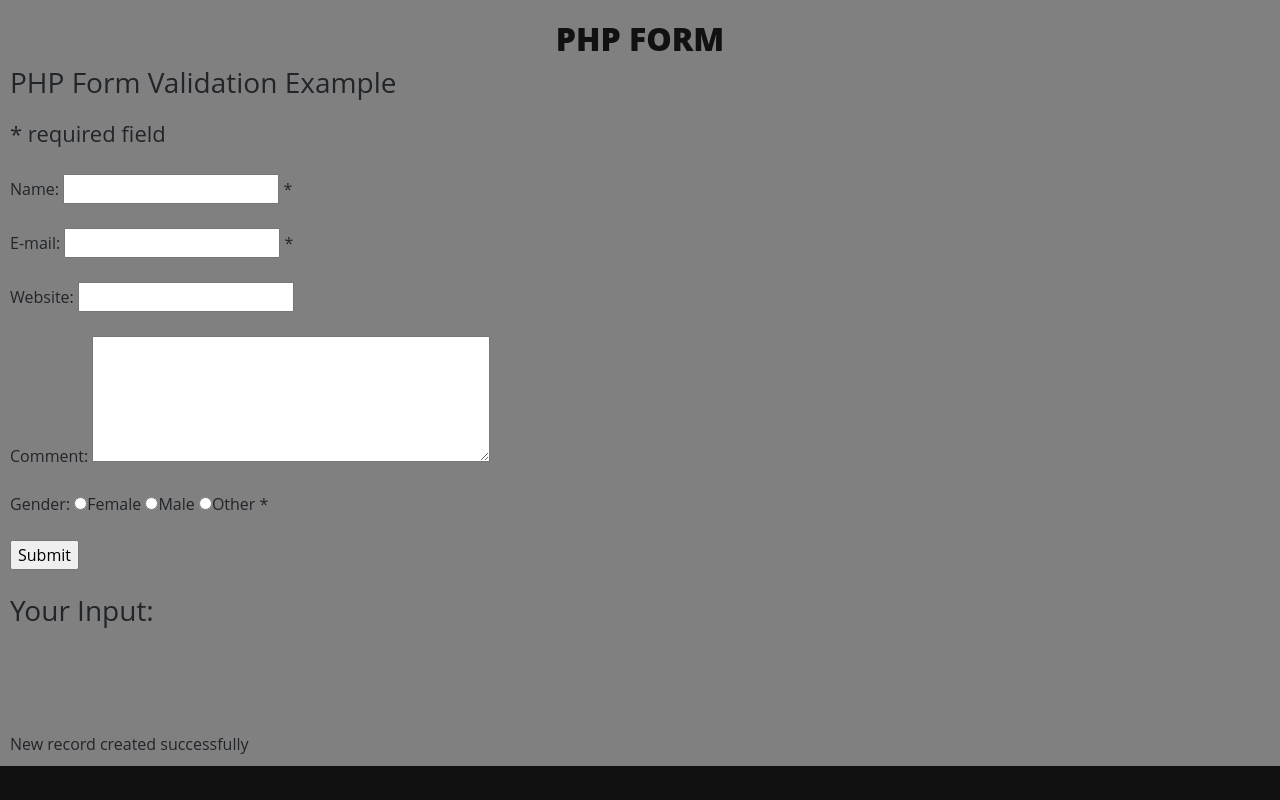
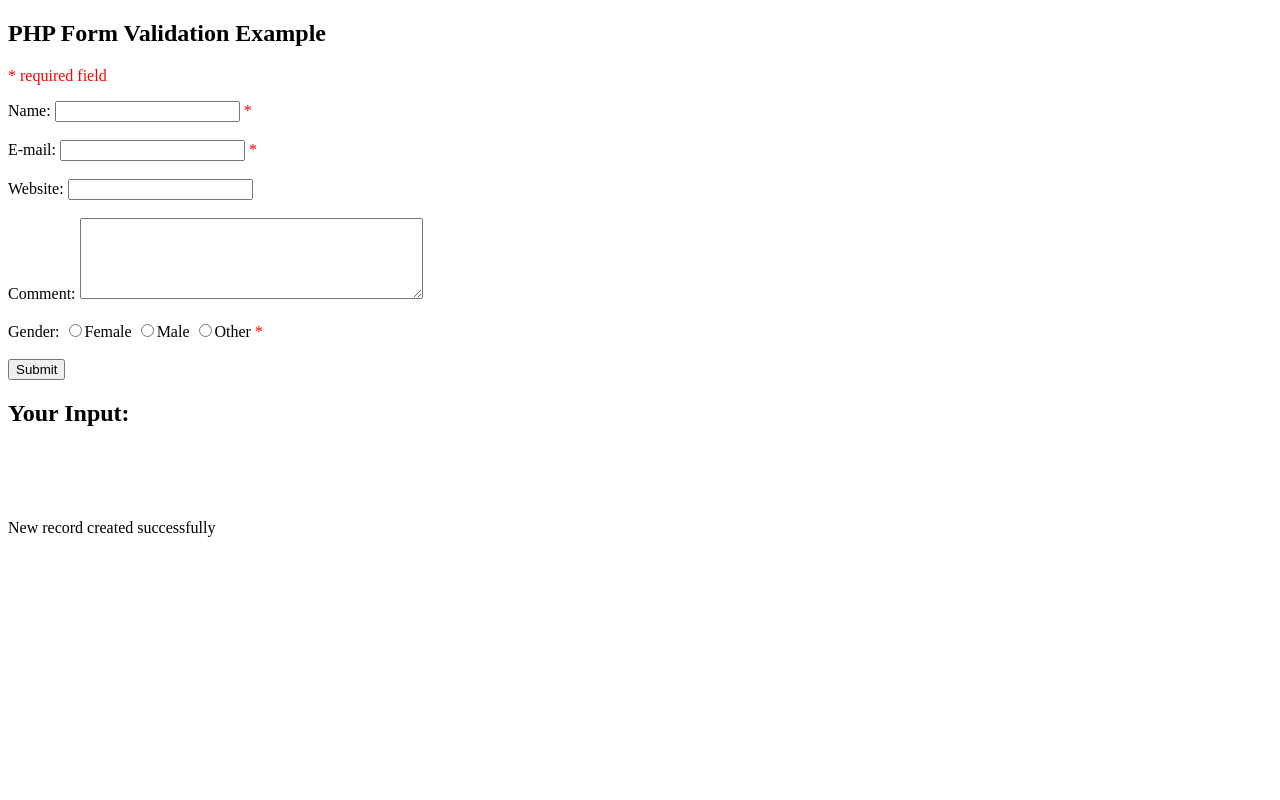
Before and after one commit to rvcarcueva2/lab2, a PHP site: page /form.php in a window 1280 px wide. Run offline with PHP 8.4, Linux system fonts and the light colour scheme.

Commit message:
php form updated

```diff
--- a/week8/form.php
+++ b/week8/form.php
@@ -1,19 +1,12 @@
-<!DOCTYPE html>
-<html lang="en">
+<!DOCTYPE HTML>
+<html>
 <head>
-  <title>Cel - UI / Ux Desinger</title>
-  <link rel="icon" href="favicon.ico" type="image/x-icon">
-  <meta charset="utf-8">
-  <meta name="viewport" content="width=device-width, initial-scale=1">
-  <link href="https://cdn.jsdelivr.net/npm/bootstrap@5.3.2/dist/css/bootstrap.min.css" rel="stylesheet">
-  <script src="https://cdn.jsdelivr.net/npm/bootstrap@5.3.2/dist/js/bootstrap.bundle.min.js"></script>
-  <link rel="stylesheet" href="main.css">
+<style>
+.error {color: #FF0000;}
+</style>
 </head>
+<body>
 
-
-
-<div style="background: gray; padding: 10px;">
-<h2 style="margin-top: 10px; color: #111;">PHP Form</h2>
 <?php
 // define variables and set to empty values
 $nameErr = $emailErr = $genderErr = $websiteErr = "";
@@ -71,7 +64,7 @@ function test_input($data) {
 }
 ?>
 
-<h3>PHP Form Validation Example</h3>
+<h2>PHP Form Validation Example</h2>
 <p><span class="error">* required field</span></p>
 <form method="post" action="<?php echo htmlspecialchars($_SERVER["PHP_SELF"]);?>">
   Name: <input type="text" name="name" value="<?php echo $name;?>">
@@ -86,17 +79,16 @@ function test_input($data) {
   Comment: <textarea name="comment" rows="5" cols="40"><?php echo $comment;?></textarea>
   <br><br>
   Gender:
-  <input type="radio" name="gender" <?php if (isset($gender) && $gender=="female") echo "checked";?> value="Female">Female
-  <input type="radio" name="gender" <?php if (isset($gender) && $gender=="male") echo "checked";?> value="Male">Male
+  <input type="radio" name="gender" <?php if (isset($gender) && $gender=="female") echo "checked";?> value="female">Female
+  <input type="radio" name="gender" <?php if (isset($gender) && $gender=="male") echo "checked";?> value="male">Male
   <input type="radio" name="gender" <?php if (isset($gender) && $gender=="other") echo "checked";?> value="other">Other
   <span class="error">* <?php echo $genderErr;?></span>
   <br><br>
   <input type="submit" name="submit" value="Submit">
-  <br><br>
 </form>
 
 <?php
-echo "<h3>Your Input:</h3>";
+echo "<h2>Your Input:</h2>";
 echo $name;
 echo "<br>";
 echo $email;
@@ -108,20 +100,12 @@ echo "<br>";
 echo $gender;
 ?>
 
-
 <?php
-// $servername = "localhost";
-// $username = "root";
-// $password = "";
-// $dbname = "myDB";
-
-// for socitcloud
 $servername = "localhost";
 $username = "webprogmi222_sf221";
 $password = "xE*Y2nleNVvZm[!!";
 $dbname = "webprogmi222_sf221";
 
-// Create connection
 $conn = new mysqli($servername, $username, $password, $dbname);
 // Check connection
 if ($conn->connect_error) {
@@ -140,21 +124,13 @@ if ($conn->query($sql) === TRUE) {
 $conn->close();
 ?>
 
-</div>
+</body>
+</html>
 
 
 
 
 
-
-<script>
-
-  function scrollToSection(sectionId) {
-      var section = document.getElementById(sectionId);
-      if (section) {
-          section.scrollIntoView({ behavior: 'smooth' });
-      }
-  }
 
 
 
```
